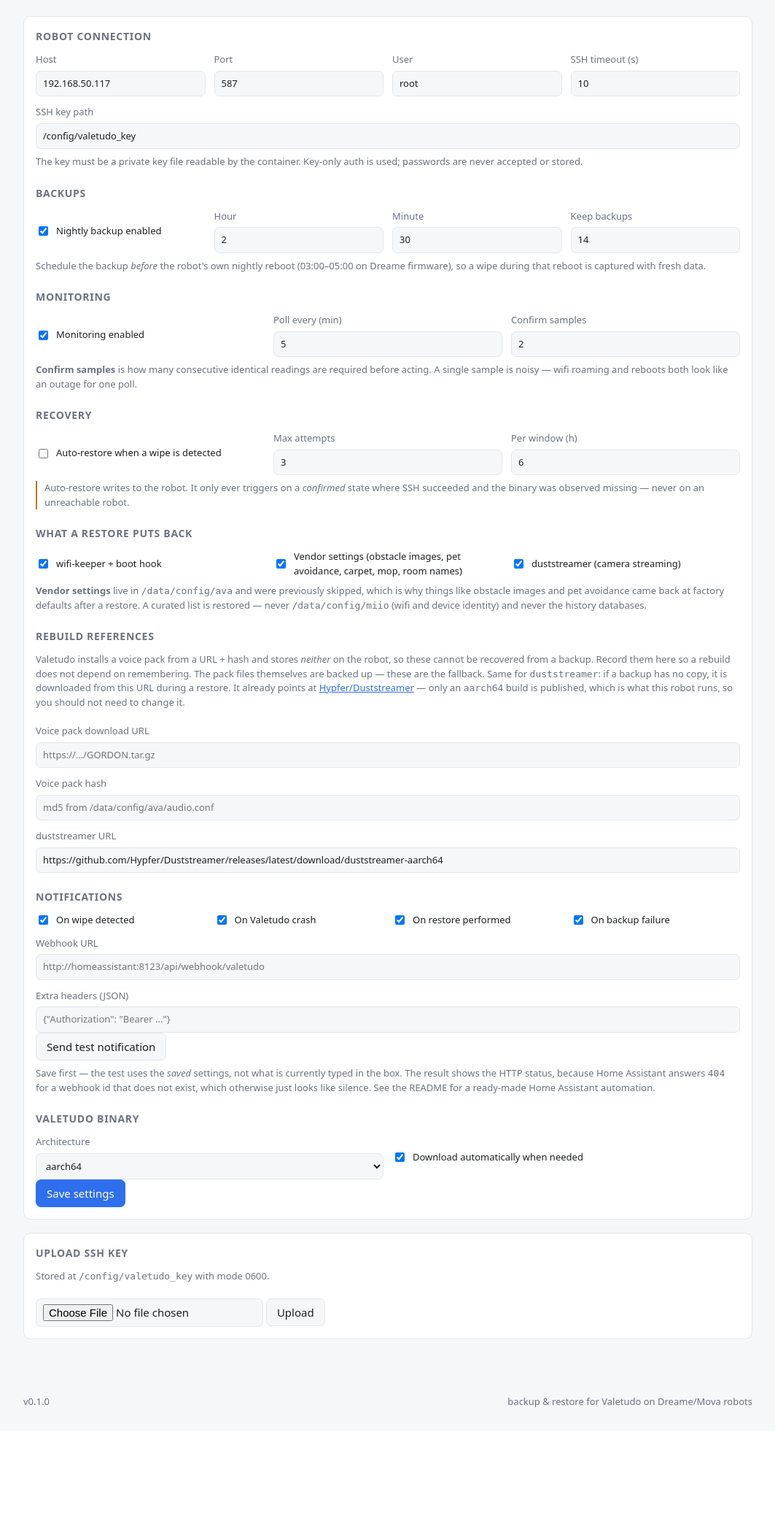
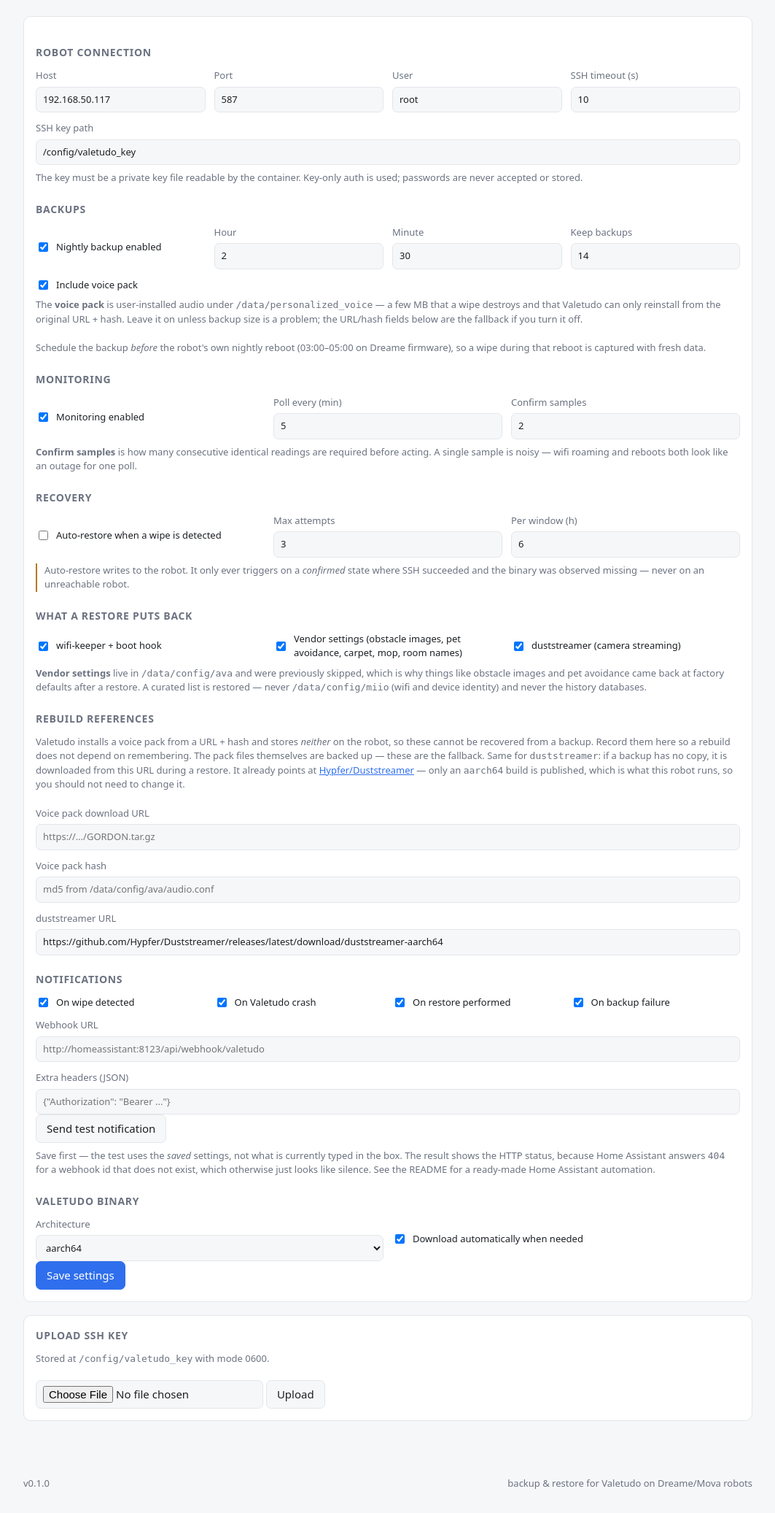
Before and after one commit to adman234/valetudo-restore, a FastAPI app: page /settings in a window 1280 px wide. Shown: the part 59-2132 px from the top of the page at 73% size, without its empty margins (108-1171 px from the left). Before the commit the page ends 1987 px from the top, so only its background shows below. Run offline with FastAPI, Linux system fonts and the light colour scheme.

Commit message:
Fix backup_voice_pack being silently forced off on every settings save
The settings POST handler cleared every boolean in the model that was
absent from the form body - the standard way to read unchecked checkboxes,
but it was applied to the whole model rather than to the fields the form
actually renders. settings.html had no checkbox for backup_voice_pack, so
the field was absent from every submission and the first Save turned it
off permanently, with no control anywhere to turn it back on.

Effect: /data/personalized_voice was never captured. On the robot this was
a 7.5 MB GORDON pack (5.5 MB gzipped) that a wipe destroys and that
Valetudo can only reinstall from the original URL + hash. It was missing
from every archive ever taken.

Found while accounting for a backup that dropped from 3.8 MB to 875 KB.
That drop was benign - duststreamer was uninstalled, ~2.9 MB gzipped, and
the item count moved 18 -> 17 to match - but summing the per-item gzipped
sizes on the robot showed the voice pack had never been in there at all.

Two changes:
  - settings.html renders the missing checkbox, plus a hidden _form_bools
    manifest listing the booleans the form owns.
  - the handler clears a bool only when the form declares ownership of it,
    so a field added to the model but not the template can no longer be
    force-cleared. The manifest is derived from the template at render
    time rather than hand-maintained, so it cannot drift.

Covered by assertions for: checked survives, unchecked clears, and an
unowned bool is left untouched.

Co-Authored-By: Claude Opus 5 <noreply@anthropic.com>

```diff
--- a/app/main.py
+++ b/app/main.py
@@ -121,8 +121,15 @@ def index(request: Request):
 
 @app.get("/settings", response_class=HTMLResponse)
 def settings_page(request: Request):
+    cur = load_settings()
+    tpl = (Path(__file__).parent / "templates" / "settings.html").read_text("utf-8")
+    # Derive the manifest from the template itself rather than hand-maintaining
+    # a second list that could drift out of sync with the checkboxes.
+    owned = [k for k, v in cur.model_dump().items()
+             if isinstance(v, bool) and ('name="%s"' % k) in tpl]
     return templates.TemplateResponse("settings.html", {
-        "request": request, "s": load_settings(), "version": __version__,
+        "request": request, "s": cur, "version": __version__,
+        "form_bools": ",".join(owned),
     })
 
 
@@ -143,9 +150,14 @@ async def settings_save(request: Request):
                 pass
         else:
             cur[k] = v
-    # unchecked checkboxes are simply absent from the form body
-    for k, v in load_settings().model_dump().items():
-        if isinstance(v, bool) and k not in form:
+    # Unchecked checkboxes are simply absent from the form body, so absence has
+    # to mean false - but ONLY for booleans this form actually renders. Applying
+    # it to every bool in the model silently forced fields with no checkbox to
+    # false on the first save; that is how backup_voice_pack got turned off and
+    # stayed off, with no control to turn it back on.
+    owned = {k for k in str(form.get("_form_bools", "")).split(",") if k}
+    for k, v in cur.items():
+        if isinstance(v, bool) and k in owned and k not in form:
             cur[k] = False
     try:
         s = Settings(**cur)
--- a/app/templates/settings.html
+++ b/app/templates/settings.html
@@ -5,6 +5,10 @@
 {% endif %}
 
 <form method="post" action="/settings" class="panel">
+  <!-- Booleans this form actually renders. The POST handler treats a bool as
+       "unchecked" only if it is named here, so a field added to the model but
+       not to this template can never be silently forced to false. -->
+  <input type="hidden" name="_form_bools" value="{{ form_bools }}">
   <h2>Robot connection</h2>
   <div class="grid">
     <label>Host <input name="robot_host" value="{{ s.robot_host }}" required></label>
@@ -24,7 +28,15 @@
     <label>Hour <input name="backup_cron_hour" type="number" min="0" max="23" value="{{ s.backup_cron_hour }}"></label>
     <label>Minute <input name="backup_cron_minute" type="number" min="0" max="59" value="{{ s.backup_cron_minute }}"></label>
     <label>Keep backups <input name="keep_backups" type="number" min="1" max="365" value="{{ s.keep_backups }}"></label>
+    <label class="check"><input type="checkbox" name="backup_voice_pack" {% if s.backup_voice_pack %}checked{% endif %}> Include voice pack</label>
   </div>
+  <p class="hint">
+    The <strong>voice pack</strong> is user-installed audio under
+    <code>/data/personalized_voice</code> &mdash; a few MB that a wipe destroys and
+    that Valetudo can only reinstall from the original URL + hash. Leave it on
+    unless backup size is a problem; the URL/hash fields below are the fallback
+    if you turn it off.
+  </p>
   <p class="hint">
     Schedule the backup <em>before</em> the robot's own nightly reboot (03:00&ndash;05:00
     on Dreame firmware), so a wipe during that reboot is captured with fresh data.
```
Also changed, not shown: README.md.
